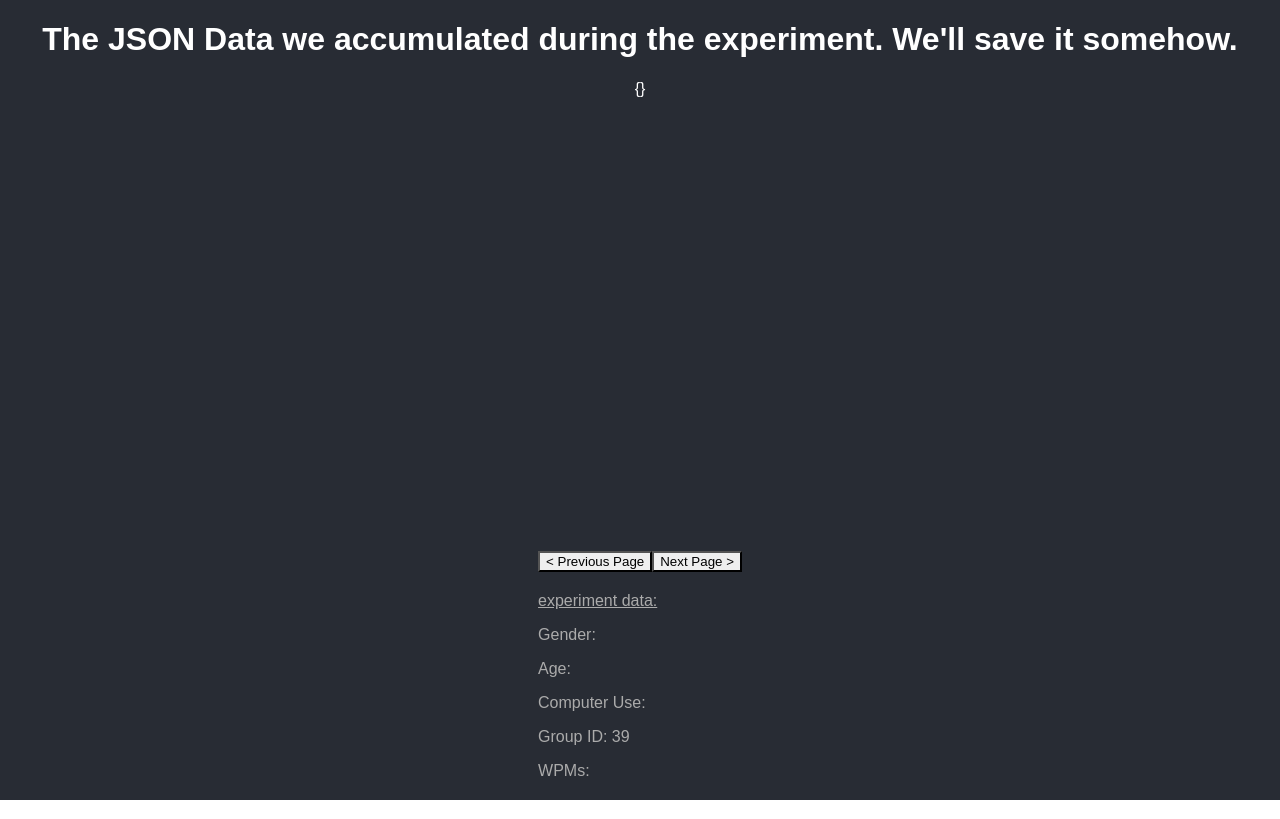
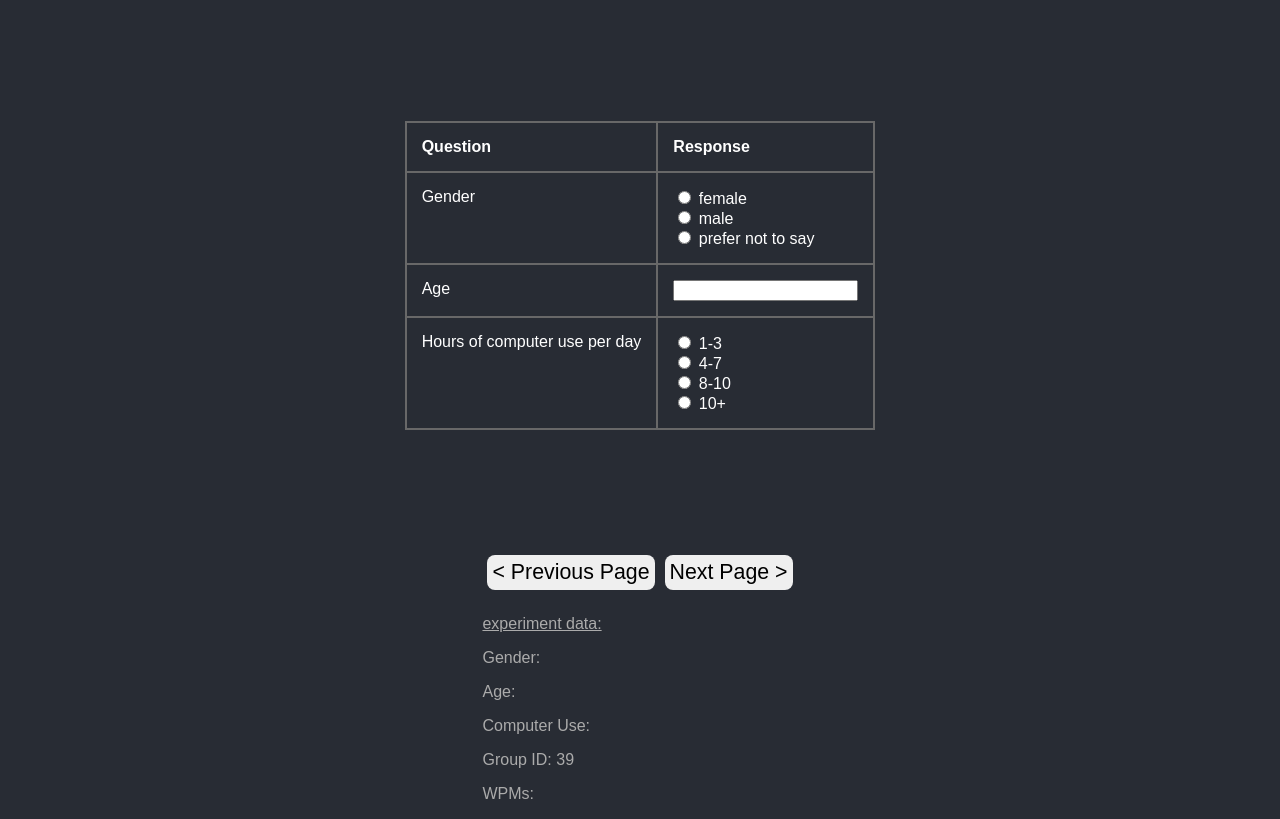
Before and after one commit to csu-hci-projects/SP23-Context-Awareness-Sound-Alerts, a React (Create React App) app in the folder client/: page / in a window 1280 px wide. Both pictures are taken after a click on the button "< Previous Page". Built offline with nearby package versions, Linux system fonts and the light colour scheme; the HTML template or start-up script is replaced by a standard one.

Commit message:
wasting time on css

```diff
--- a/client/src/App.css
+++ b/client/src/App.css
@@ -8,11 +8,21 @@
   background-color: #282c34
 }
 
+.content-container{
+  width: 100%;
+  height: 65vh;
+  display: flex;
+  justify-content: center;
+  align-items: center;
+}
+
 .content{
   width:100%;
-  height: 65vh;
   font-family: sans-serif;
   color: white;
+  display: flex;
+  flex-direction: column;
+  align-items: center;
 }
 
 .App-logo {
@@ -20,33 +30,22 @@
   pointer-events: none;
 }
 
-
-.App-header {
-  background-color: #282c34;
-  min-height: 100vh;
-  display: flex;
-  flex-direction: column;
-  align-items: center;
-  justify-content: center;
-  font-size: calc(10px + 2vmin);
-  color: white;
-}
-
 .App-link {
   color: #61dafb;
 }
 
-
-.form {
-  display: flex;
-  flex-direction: column;
-  justify-content: left;
-  flex: 1;
-  height: 150px;
+.form-container{
   margin-top: 30px;
-  color: #d7d7d7;
   font-family: sans-serif;
 
+}
+
+.form th, td, table{
+  padding: 15px;
+  vertical-align: top;
+  text-align: left;
+  border: 2px #686868 solid;
+  border-collapse: collapse;
 }
 
 .navBar {
@@ -70,9 +69,31 @@
 .navButton {
   background-color: rgb(239, 239, 239);
   font-family: sans-serif;
+  border: none;
+  padding: 5px;
+  margin: 5px;
+  font-size: 16pt;
+  border-radius: 8px;
 }
 
 .navButton:hover {
   cursor: pointer;
   background-color: rgb(200, 200, 200);
+  transition: background-color .25s;
 }
+
+.action-button {
+  background-color: rgb(239, 239, 239);
+  font-family: sans-serif;
+  border: none;
+  padding: 5px;
+  margin: 5px;
+  font-size: 16pt;
+  border-radius: 8px;
+}
+
+.action-button:hover {
+  cursor: pointer;
+  background-color: rgb(200, 200, 200);
+  transition: background-color .25s;
+}
--- a/client/src/components/App.js
+++ b/client/src/components/App.js
@@ -11,7 +11,7 @@ import NavBar from "./NavBar";
 export default function App(){
 
 
-    const [pageIndex, setPageIndex] = useState(0)
+    const [pageIndex, setPageIndex] = useState(3)
     const [experimentState, setExperimentState] = useState(new subject())
 
     const context = {
@@ -53,7 +53,9 @@ export default function App(){
 
     return(
         <div className={"App"}>
-            {pageOrder[pageIndex].element}
+            <div className={"content-container"}>
+                {pageOrder[pageIndex].element}
+            </div>
             <NavBar context={context}/>
         </div>
 
--- a/client/src/pages/demographicForm.js
+++ b/client/src/pages/demographicForm.js
@@ -1,5 +1,5 @@
 import React from "react";
-import {Button, Form, FormGroup, Label, Input, FormText, Table, Col} from 'reactstrap';
+import {Button, Form, FormGroup, Label, Input, FormText, Table, Col, Row} from 'reactstrap';
 import NavBar from "../components/NavBar";
 import subject from "../components/Subject"
 import Data from "../components/Data";
@@ -26,11 +26,20 @@ export default function DemographicForm(props){
 
     return(
         <div className={"content"}>
-            <Form className={"form"}>
+            <div className={"form-container"}>
+                <Table className={"form"}>
+                    <thead>
+                        <tr>
+                            <th>Question</th>
+                            <th>Response</th>
+                        </tr>
+                    </thead>
+                    <tbody>
+                        <tr>
+                            <td><Label for="gender" sm={2}>Gender</Label></td>
+                            <td>
                                 <FormGroup className={"formGroup"} row
                                            onChange={handleGender}>
-                    <Label for="gender" sm={2}>Gender</Label>
-                    <Col>
                                     <Label check>
                                         <Input type="radio" name="radio1" id="female" />{' '}
                                         female
@@ -43,21 +52,24 @@ export default function DemographicForm(props){
                                         <Input type="radio" name="radio1" id="other"/>{' '}
                                         prefer not to say
                                     </Label>
-                    </Col>
                                 </FormGroup>
-
+                            </td>
+                        </tr>
+                        <tr>
+                            <td><Label for="age">Age</Label></td>
+                            <td>
                                 <FormGroup className={"formGroup"} row>
-                    <Label for="age">Age</Label>
-                    <Col>
                                     <Input type="text" name="text1" id="Age"
                                            onChange={handleAge}/>{' '}
-                    </Col>
                                 </FormGroup>
-
+                            </td>
+                        </tr>
+                        <tr>
+                            <td>
+                                <Label for="Hours"  sm={3}>Hours of computer use per day</Label>
+                            </td>
+                            <td>
                                 <FormGroup className={"formGroup"} onChange={handleCompUse} row>
-                    <Label for="Hours"  sm={3}>Hours of computer use per day</Label>
-                    <Col>
-
                                     <Label check>
                                         <Input type="radio" name="radio1" id="1-3"/>{' '}
                                         1-3
@@ -69,15 +81,18 @@ export default function DemographicForm(props){
                                     <Label check>
                                         <Input type="radio" name="radio1" id="8-10"/>{' '}
                                         8-10
-                        </Label>
+                                    </Label><br/>
                                     <Label check>
                                         <Input type="radio" name="radio1" id="10+"/>{' '}
                                         10+
                                     </Label>
-                    </Col>
                                 </FormGroup>
-            </Form>
-            <p>This looks stupid, I'll fix it. -Dan</p>
+                            </td>
+                        </tr>
+                    </tbody>
+                </Table>
+
+            </div>
         </div>
     )
 }
--- a/client/src/pages/experiment.js
+++ b/client/src/pages/experiment.js
@@ -1,6 +1,7 @@
 import React, {useState, useRef, useEffect} from "react";
 import NavBar from "../components/NavBar";
 import * as PropTypes from "prop-types";
+import {Button} from "reactstrap";
 
 function DisplayWPM(props) {
   useEffect(()=>{
@@ -66,6 +67,7 @@ export default function Experiment(props) {
   return (
     <div className={"content"}>
       <h1>Words Per Minute Test</h1>
+      <Button className={"action-button"}>Click Me!</Button>
       <p><b>{currentSentence}</b></p>
       <textarea placeholder="Type the above sentence as fast and as accurately as possible" rows={3} cols={50} ref={inputRef} onKeyUp={handleKeyPress} />
       {startTime !== null && endTime === null && (
```
Lines whose indentation alone changed are shown as unchanged.
